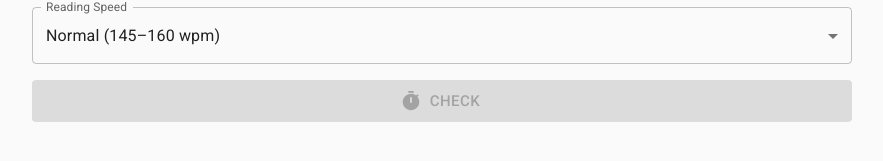
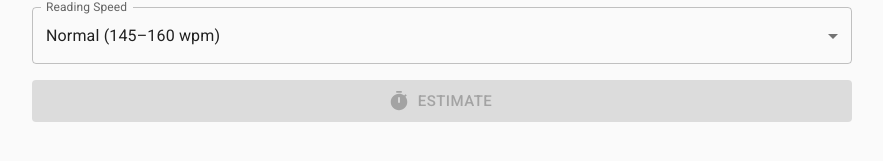
Before and after one commit to iota-pi/how-long, a React (Create React App) app in the folder app/: page / in a window 1280 px wide. Shown: the part 299-460 px from the top of the page, without its empty margins (198-1081 px from the left). Built offline with nearby package versions, Linux system fonts and the light colour scheme.

Commit message:
Change "check" to "estimate"

```diff
--- a/app/src/App.tsx
+++ b/app/src/App.tsx
@@ -53,7 +53,7 @@ export default function App() {
     (event: ChangeEvent<HTMLInputElement>) => setReference(event.target.value),
     [],
   );
-  const handleClickCheck = useCallback(
+  const handleClickEstimate = useCallback(
     async () => {
       const referenceURI = encodeURIComponent(reference);
       setLoading(true);
@@ -205,12 +205,12 @@ export default function App() {
         <LoadingButton
           disabled={!reference || !validPassage}
           loading={loading}
-          onClick={handleClickCheck}
+          onClick={handleClickEstimate}
           size="large"
           startIcon={<TimerIcon />}
           variant="contained"
         >
-          Check
+          Estimate
         </LoadingButton>
 
         {words && (
```
